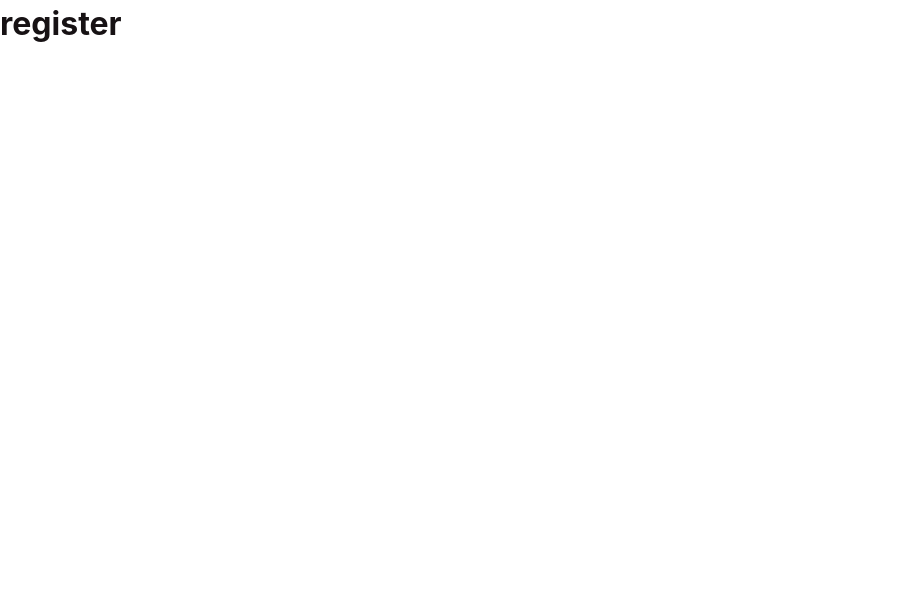
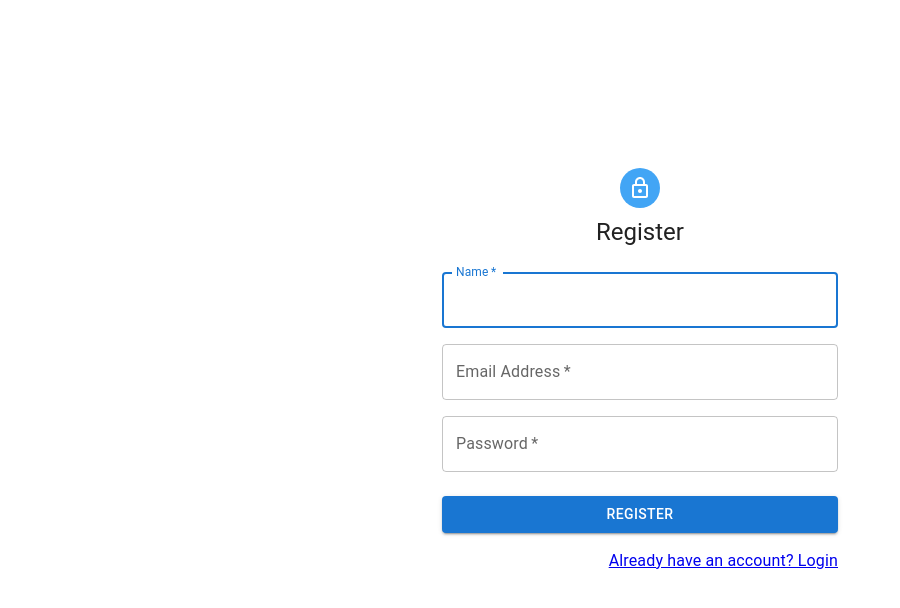
Before and after one commit to CankayaUniversity/ceng-407-408-2024-2025-Multimodal-RAG-Based-Product-Recommendation-System, a React (Vite) app in the folder src/web/frontend/: page /register in a window 1280 px wide. Shown: the top 608 px of the page, without its empty margins (0-900 px from the left). Built offline with nearby package versions, Linux system fonts and the light colour scheme.

Commit message:
implemented login and register screens

```diff
--- a/src/web/frontend/package.json
+++ b/src/web/frontend/package.json
@@ -10,6 +10,10 @@
     "preview": "vite preview"
   },
   "dependencies": {
+    "@emotion/react": "^11.14.0",
+    "@emotion/styled": "^11.14.0",
+    "@mui/icons-material": "^6.4.8",
+    "@mui/material": "^6.4.8",
     "lucide-react": "^0.477.0",
     "react": "^19.0.0",
     "react-dom": "^19.0.0",
--- a/src/web/frontend/src/components/Login/Login.tsx
+++ b/src/web/frontend/src/components/Login/Login.tsx
@@ -1,7 +1,85 @@
-import React from "react";
+import { LockOutlined } from "@mui/icons-material";
+import {
+  Container,
+  CssBaseline,
+  Box,
+  Avatar,
+  Typography,
+  TextField,
+  Button,
+  Grid,
+} from "@mui/material";
+import { useState } from "react";
+import { Link } from "react-router-dom";
 
 const Login = () => {
-  return <h1> login</h1>;
+  const [email, setEmail] = useState("");
+  const [password, setPassword] = useState("");
+
+  const handleLogin = () => {
+    // TO DO: implement client side login api
+  };
+
+  return (
+    <>
+      <Container maxWidth="xs">
+        <CssBaseline />
+        <Box
+          sx={{
+            mt: 20,
+            display: "flex",
+            flexDirection: "column",
+            alignItems: "center",
+          }}>
+          <Avatar sx={{ m: 1, bgcolor: "primary.light" }}>
+            <LockOutlined />
+          </Avatar>
+          <Typography variant="h5">Login</Typography>
+          <Box sx={{ mt: 1 }}>
+            <TextField
+              margin="normal"
+              required
+              fullWidth
+              id="email"
+              label="Email Address"
+              name="email"
+              autoFocus
+              value={email}
+              onChange={(e) => setEmail(e.target.value)}
+            />
+
+            <TextField
+              margin="normal"
+              required
+              fullWidth
+              id="password"
+              name="password"
+              label="Password"
+              type="password"
+              value={password}
+              onChange={(e) => {
+                setPassword(e.target.value);
+              }}
+            />
+
+            <Button
+              fullWidth
+              variant="contained"
+              sx={{ mt: 3, mb: 2 }}
+              onClick={handleLogin}
+              className="btn btn-primary">
+              Login
+            </Button>
+            <Grid container justifyContent={"flex-end"}>
+              <Grid item>
+                <Link to="/register">Don't have an account? Register</Link>
+              </Grid>
+            </Grid>
+          </Box>
+        </Box>
+      </Container>
+    </>
+  );
 };
 
 export default Login;
--- a/src/web/frontend/src/components/Register/Register.tsx
+++ b/src/web/frontend/src/components/Register/Register.tsx
@@ -1,7 +1,98 @@
-import React from "react";
+import {
+  Avatar,
+  Box,
+  Button,
+  Container,
+  CssBaseline,
+  Grid,
+  TextField,
+  Typography,
+} from "@mui/material";
+import { LockOutlined } from "@mui/icons-material";
+import { useState } from "react";
+import { Link } from "react-router-dom";
 
 const Register = () => {
-  return <h1>register</h1>;
+  const [userName, setuserName] = useState("");
+  const [email, setEmail] = useState("");
+  const [password, setPassword] = useState("");
+
+  const handleRegister = async () => {
+    //TO DO:Implement client side of register api
+  };
+
+  return (
+    <>
+      <Container maxWidth="xs">
+        <CssBaseline />
+        <Box
+          sx={{
+            mt: 20,
+            display: "flex",
+            flexDirection: "column",
+            alignItems: "center",
+          }}>
+          <Avatar sx={{ m: 1, bgcolor: "primary.light" }}>
+            <LockOutlined />
+          </Avatar>
+          <Typography variant="h5">Register</Typography>
+          <Box sx={{ mt: 3 }}>
+            <Grid container spacing={2}>
+              <Grid item xs={12}>
+                <TextField
+                  name="name"
+                  required
+                  fullWidth
+                  id="name"
+                  label="Name"
+                  autoFocus
+                  value={name}
+                  onChange={(e) => setuserName(e.target.value)}
+                />
+              </Grid>
+
+              <Grid item xs={12}>
+                <TextField
+                  required
+                  fullWidth
+                  id="email"
+                  label="Email Address"
+                  name="email"
+                  value={email}
+                  onChange={(e) => setEmail(e.target.value)}
+                />
+              </Grid>
+              <Grid item xs={12}>
+                <TextField
+                  required
+                  fullWidth
+                  name="password"
+                  label="Password"
+                  type="password"
+                  id="password"
+                  value={password}
+                  onChange={(e) => setPassword(e.target.value)}
+                />
+              </Grid>
+            </Grid>
+            <Button
+              fullWidth
+              variant="contained"
+              sx={{ mt: 3, mb: 2 }}
+              onClick={handleRegister}
+              className="btn btn-primary">
+              Register
+            </Button>
+            <Grid container justifyContent="flex-end">
+              <Grid item>
+                <Link to="/login">Already have an account? Login</Link>
+              </Grid>
+            </Grid>
+          </Box>
+        </Box>
+      </Container>
+    </>
+  );
 };
 
 export default Register;
```
Also changed, not shown: 1 other file (tests, documents, lock files or other folders).
